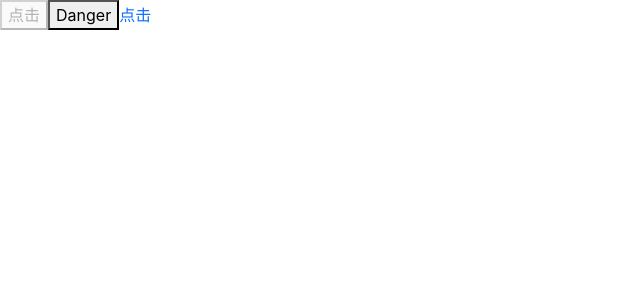
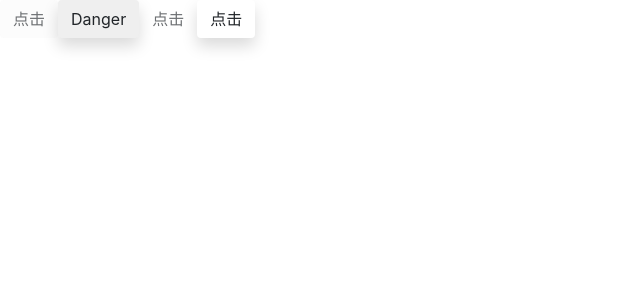
Before and after one commit to sunxiaojie79/component-design, a React (Create React App) app: page / in a window 1280 px wide. Shown: the top 300 px of the page, without its empty margins (0-640 px from the left). Built offline with nearby package versions, Linux system fonts and the light colour scheme.

Commit message:
feat:添加 Button 基本样式

```diff
--- a/src/App.tsx
+++ b/src/App.tsx
@@ -7,7 +7,19 @@
       <Button btnType={ButtonType.Danger} size={ButtonSize.Large}>
         Danger
       </Button>
-      <Button href="222" btnType={ButtonType.Link} size={ButtonSize.Large}>
+      <Button
+        disabled
+        href='222'
+        btnType={ButtonType.Link}
+        size={ButtonSize.Large}
+      >
+        点击
+      </Button>
+      <Button
+        href='222'
+        btnType={ButtonType.Link}
+        size={ButtonSize.Large}
+      >
         点击
       </Button>
     </div>
--- /dev/null
+++ b/src/components/Button/_style.scss
@@ -0,0 +1,27 @@
+.btn {
+  position: relative;
+  display: inline-block;
+  font-weight: $btn-font-weight;
+  line-height: $btn-line-height;
+  color: $body-color;
+  white-space: nowrap;
+  text-align: center;
+  vertical-align: middle;
+  background-image: none;
+  border: $btn-border-width solid transparent;
+  padding: $btn-padding-y $btn-padding-x;
+  font-size: $btn-font-size;
+  border-radius: $border-radius;
+  box-shadow: $box-shadow;
+  cursor: pointer;
+  transition: $btn-transition;
+  &.disabled,
+  &[disabled]{
+    cursor: not-allowed;
+    opacity: $btn-disabled-opacity;
+    box-shadow: none;
+    > * {
+      pointer-events: none;
+    }
+  }
+}
--- a/src/styles/index.scss
+++ b/src/styles/index.scss
@@ -1,3 +1,5 @@
 @import "variables";
 
 @import "reboot";
+
+@import "../components/Button/style"
```
